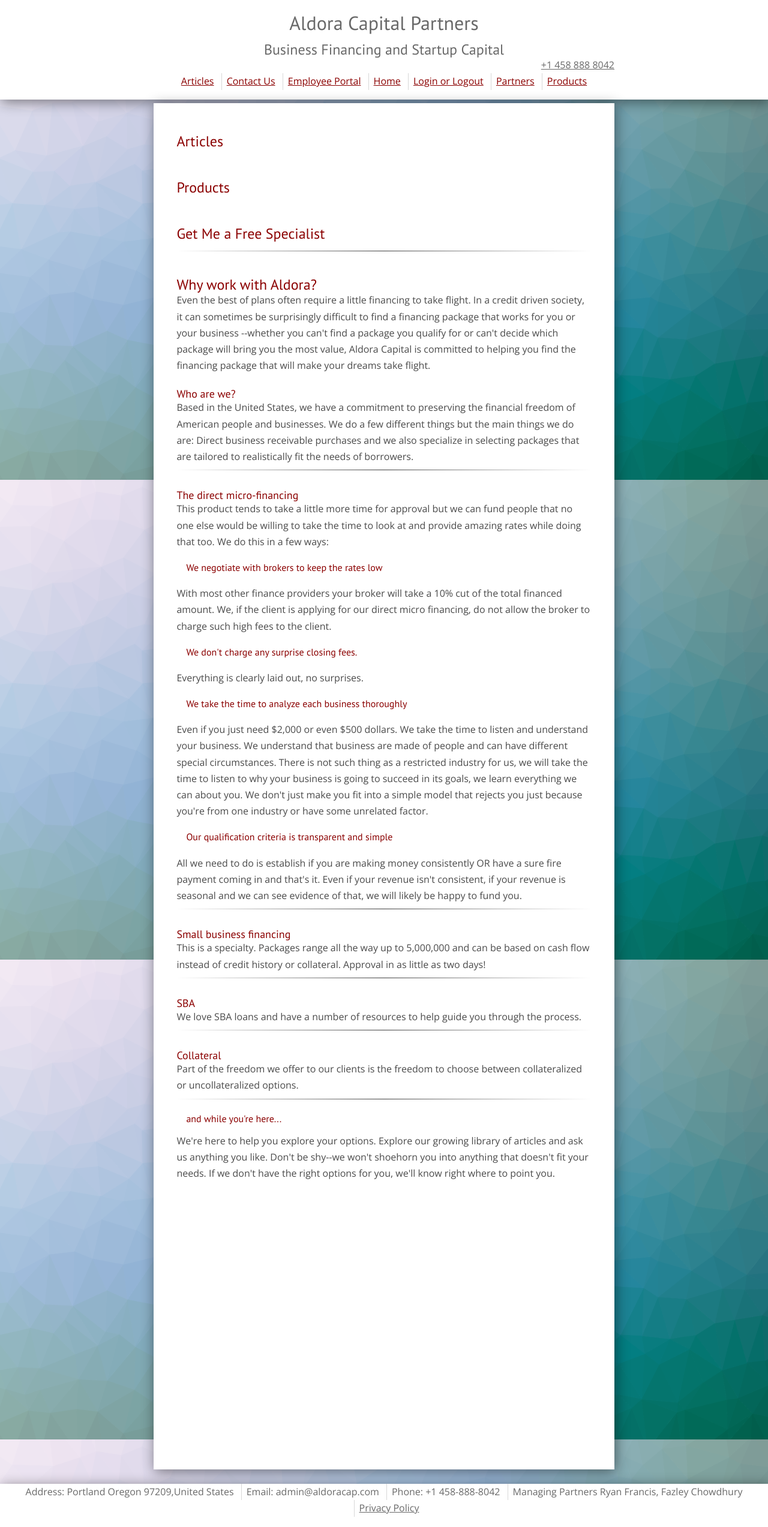
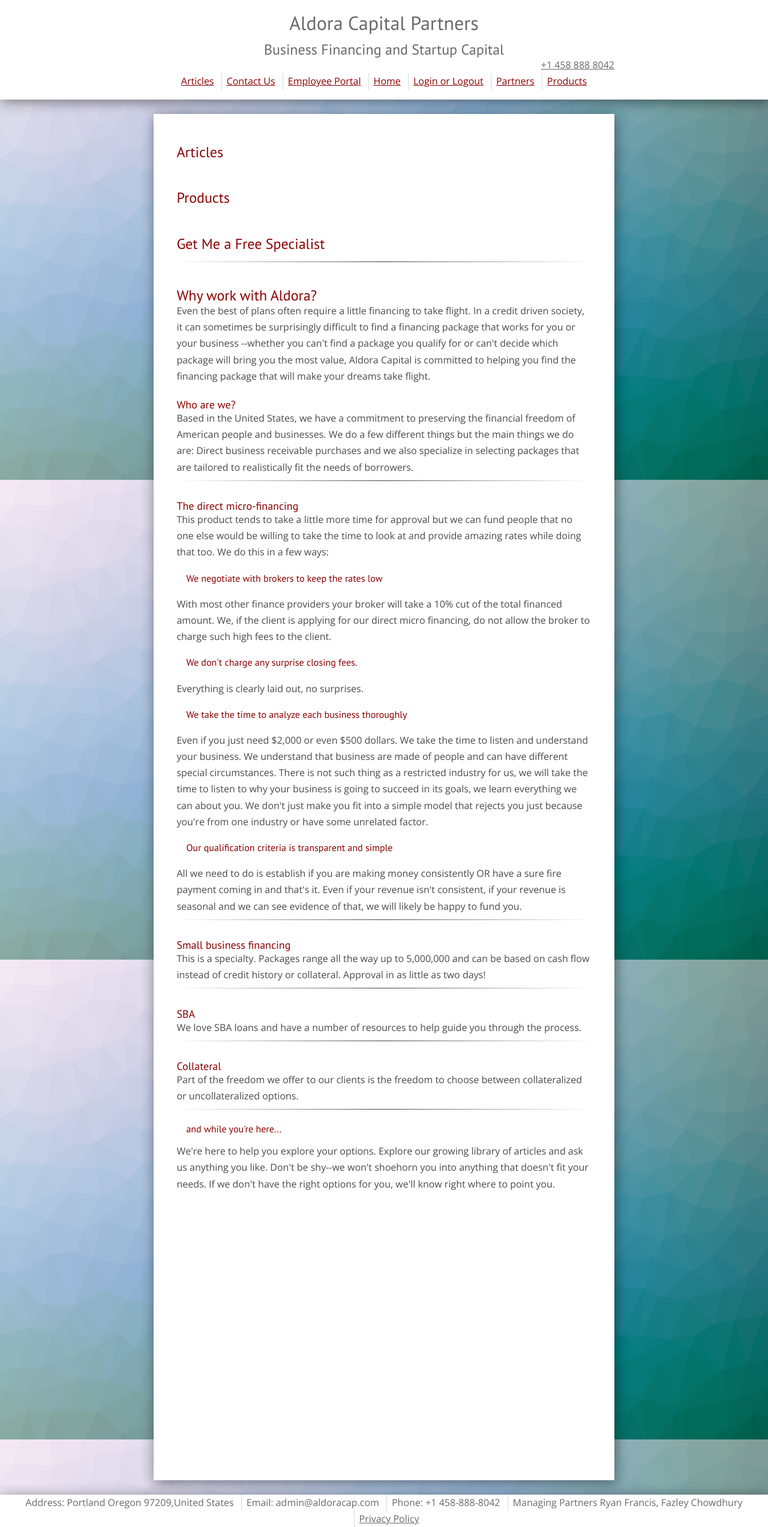
Before and after one commit to zaochamb/Wobsite, a Flask app: page / in a window 1280 px wide. Shown: the whole page at 60% size. Run offline with Flask 2, Linux system fonts and the light colour scheme.

Commit message:
Increased Margin Top of main page

```diff
--- a/static/positions.css
+++ b/static/positions.css
@@ -1,5 +1,5 @@
 #content {
-    margin-top:.5%;
+    margin-top:3vh;
     margin-bottom:3vh;
     padding: .5em;
     padding-bottom:60vh;
```
